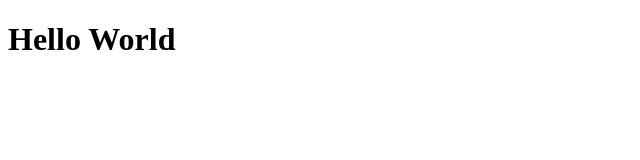
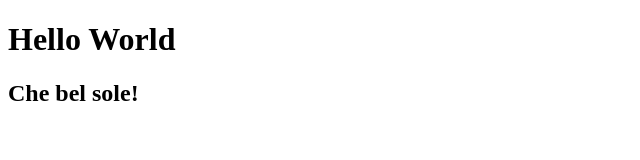
Before and after one commit to RavgaCode/Git_test, a plain HTML site: page index.html in a window 1280 px wide. Shown: the whole page, without its empty margins (0-640 px from the left). Drawn offline with Linux system fonts and the light colour scheme.

Commit message:
Aggiunto h2

```diff
--- a/index.html
+++ b/index.html
@@ -4,6 +4,7 @@
     <title>Primo Test</title>
 </head>
 <h1>Hello World</h1>
+<h2>Che bel sole!</h2>
 <body>
 
 </body>
```
